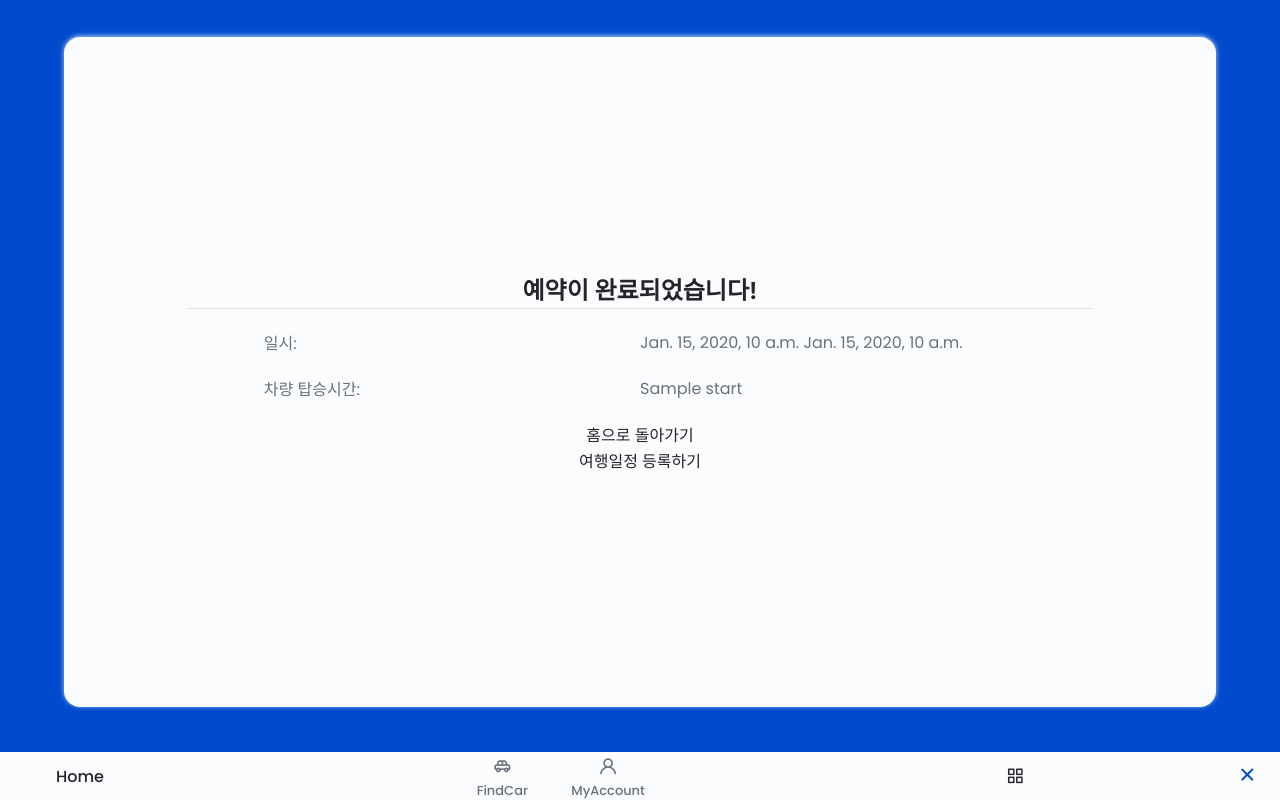
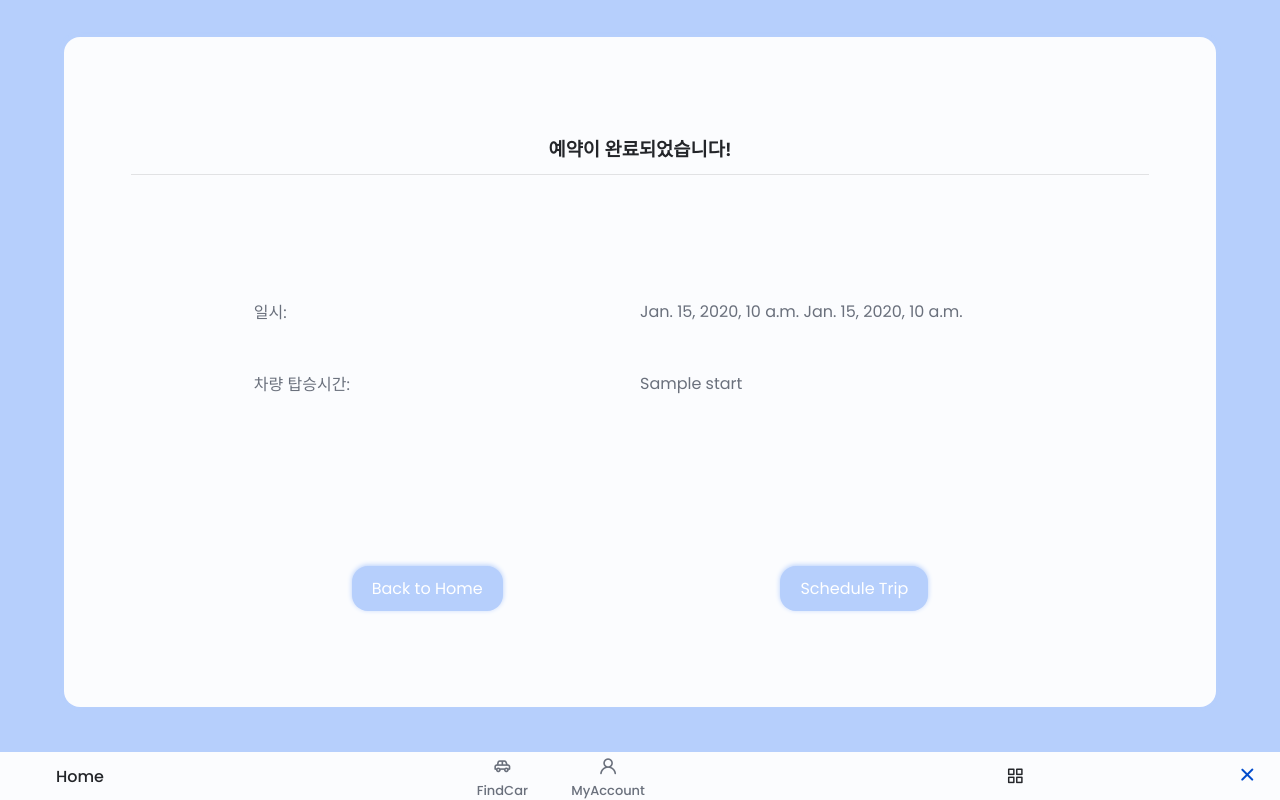
Before and after one commit to shnyoo/justdohit, a Django app: template testproject/home/templates/confirm.html in a window 1280 px wide. Run offline with Django 4.2, Linux system fonts and the light colour scheme; the template is opened without the code that fills it: most values are stand-ins (such as "Sample title", 1, 10 or a date in 2020).

Commit message:
confirm.html design changed

```diff
--- a/testproject/home/templates/confirm.html
+++ b/testproject/home/templates/confirm.html
@@ -15,9 +15,11 @@
 <body>
     <div class="wrapper">
         <div class="card">
-            <h2>예약이 완료되었습니다!</h2>
-            <hr class="line">
             <div class="comment">
+                <h3>예약이 완료되었습니다!</h3>
+                <hr class="line">
+            </div>
+            <div class="comment space_evenly">
                 <div class="comment_detail">
                     <span>일시: </span>
                     <span>{{start_date}} {{start_time}}</span>
@@ -27,8 +29,14 @@
                     <span>{{start}}</span>
                 </div>
             </div>
-            <a href="{% url 'map' %}">홈으로 돌아가기</a>
-            <a href="{% url 'schedule' travel_id %}">여행일정 등록하기</a>
+            <div class="link">
+                <div class="button">
+                    <a href="{% url 'map' %}">Back to Home</a>
+                </div>
+                <div class="button">
+                    <a href="{% url 'schedule' travel_id %}">Schedule Trip</a>
+                </div>
+            </div>
         </div>
     </div>
 
--- a/testproject/home/templates/detail.html
+++ b/testproject/home/templates/detail.html
@@ -41,13 +41,10 @@
 
         </div>
     </div>
-<<<<<<< HEAD
 
 
     <script src="{% static 'js/search.js' %}"></script>
     <script type="module" src="{% static 'js/info_bar.js' %}"></script>
-=======
->>>>>>> 6b7abf466abb02f4f688298a7bad7b0464de77d3
 </body>
 </html>
 {% endblock %}
--- a/testproject/home/templates/reserve.html
+++ b/testproject/home/templates/reserve.html
@@ -17,6 +17,7 @@
         <div class="wrapper">
             <div class="comment">
                 <h2>거의 다 왔어요!</h2>
+                <br>
                 <h3>출발 시간과 도착 시간을 정해주세요!</h3>
                 <hr class="line">
             </div>
--- a/testproject/static/css/confirm.css
+++ b/testproject/static/css/confirm.css
@@ -75,7 +75,7 @@ body{
     margin: 0;
     font-family: var(--body-font);
     font-size: var(--body-font-size);
-    background-color: var(--first-color);
+    background-color: var(--first-color-lighter);
     color: var(--text-color);
     overflow-y: hidden; /* Hide vertical scrollbar */
     overflow-x: hidden; /* Hide horizontal scrollbar */
@@ -98,69 +98,100 @@ a{
 
 
 /* ============= Comment ===================== */
+h3{
+    margin-bottom: 10px;
+}
 
 .wrapper{
-    display: flex;
-    justify-content: center;
-    align-items: center;
-    flex-direction: column;
     width: 100vw;
     height: 93vh;
     margin: auto 0;
+
+    display: flex;
+    flex-direction: column ;
+    justify-content: space-evenly;
+    align-items: center;
 }
 
-
-
 .card{
-    display: flex;
-    flex-direction: column;
-    justify-content: center;
-    align-items: center;
+    display: grid;
+    grid-template-rows: repeat(3, 1fr);
     height: 90%;
     width: 90%;
     border-radius: 1rem;
     box-shadow: 0 -1px 5px var(--first-color-lighter);
     transition: 0.3s;
     padding: 10px;
+    transition: 0.3s;
     background-color: var(--body-color);
+    margin: auto 0;
 }
 
 .card:hover{
     border-radius: 1rem;
     box-shadow: 0 -1px 5px var(--first-color);
 }
+.comment{
+    display: flex;
+    flex-flow: column;
+    justify-content: center;
+    align-items: center;
+    text-align: center;
+    position: relative;
+    width: 100%;
+}
+.comment_detail{
+    display: grid;
+    grid-template-columns: repeat(2, 1fr);
+    justify-content: left;
+    padding: 10px;
+    width: 70%;
+}
 
-h2{
-    text-align: center;
+.comment_detail > span{
+    text-align: left;
+}
+.space_evenly{
+    justify-content: space-evenly;
+    margin-bottom: 3rem;
 }
 
 hr.line{
     border: 0;
     height: 0;
-    width: 80%;
+    width: 90%;
     border-top: 1px solid rgba(0, 0, 0, 0.1);
     border-bottom: 1px solid rgba(255, 255, 255, 0.3);
 }
 
-.comment{
-    display: grid;
-    grid-template-columns: 1fr;
-    text-align: center;
-    padding: 10px;
-    width: 70%;
-    justify-content: left;
+.link{
+    display: flex;
+    justify-content: space-evenly;
+    align-items: center;
 }
 
-.comment_detail{
-    display: grid;
-    grid-template-columns: repeat(2, 1fr);
-    justify-content: left;
+/* ============= BUTTON ============== */
+.button{
+    box-shadow: 0 -1px 5px var(--first-color-lighter);
+    border-radius: 1rem;
+    background-color: var(--first-color-lighter);
+    transition: 0.3s;
     padding: 10px;
 }
 
-.comment_detail > span{
-    text-align: left;
+.button:hover{
+    transform: scale(1.05);
+    box-shadow: 0 -1px 5px var(--first-color);
+    background-color: var(--first-color);
 }
+
+.button > a{
+    height: 100%;
+    width: 100%;
+    color: #FFF;
+    padding: 10px;
+}
+
 
 /* ============ INFO BAR ============== */
 /* ==================== LAYOUT ======================== */
--- a/testproject/static/css/login.css
+++ b/testproject/static/css/login.css
@@ -75,7 +75,7 @@ body{
     align-items: center;
     justify-content: center;
     font-size: 18px;
-    background: var(--first-color);
+    background: var(--first-color-lighter);
     background-size: cover;
 }
 
@@ -84,7 +84,7 @@ body{
     max-width: 400px;
     margin: 1rem;
     padding: 2rem;
-    box-shadow: 0 0 40px rgba(0, 0, 0, 0.2);
+    box-shadow: 0 0 40px var(--text-color);
     border-radius: 2rem;
     background: #FFF;
 
```
Also changed, not shown: testproject/home/templates/search.html (+7 -0 lines), testproject/static/css/detail.css (+5 -4 lines), testproject/static/css/reserve.css (+19 -7 lines), testproject/static/css/search.css (+37 -7 lines).
